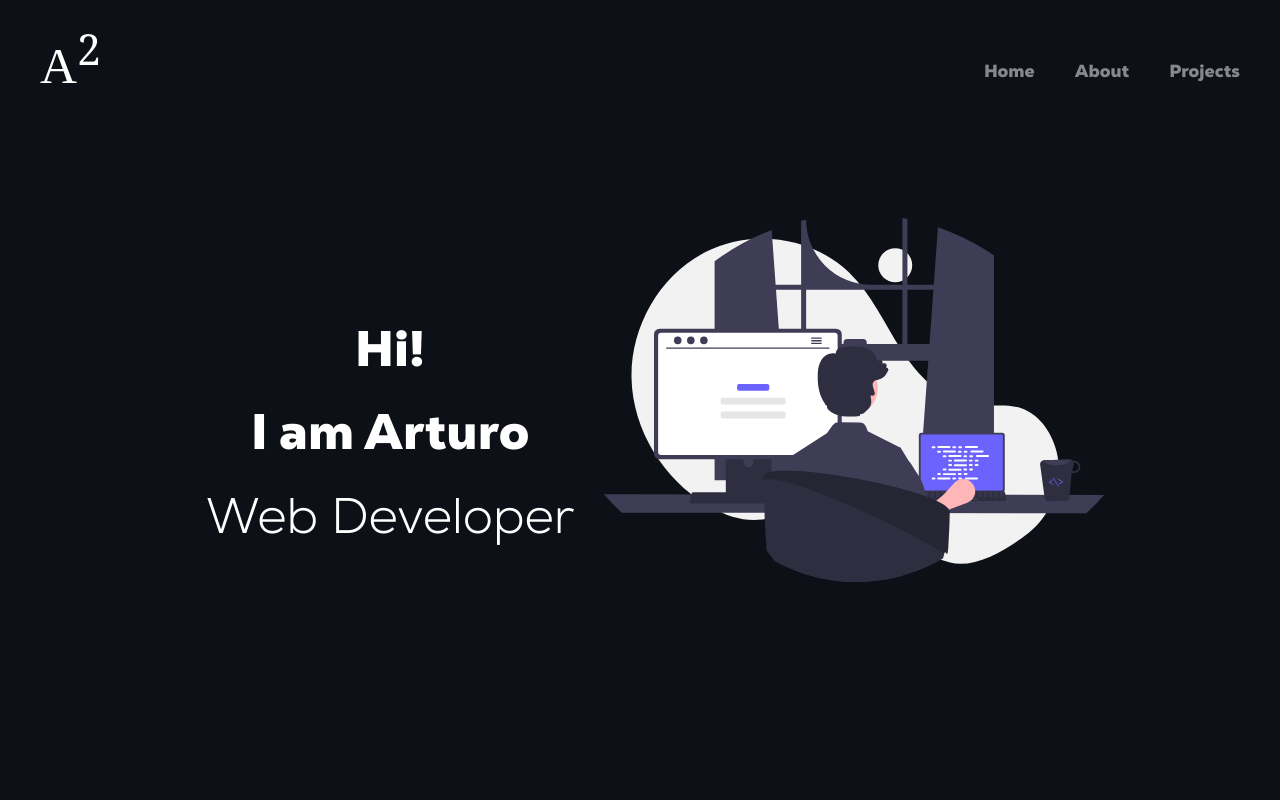
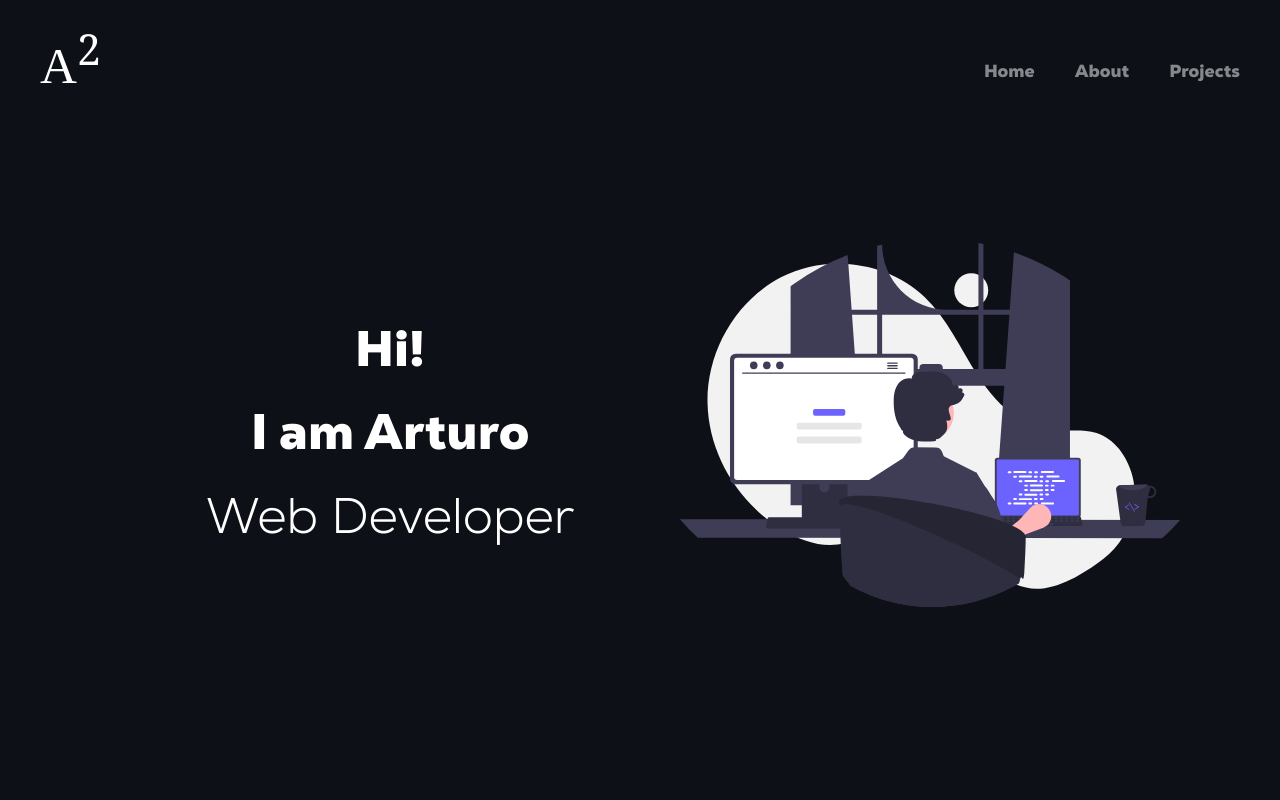
Before and after one commit to Houser97/Portfolio, a React (Create React App) app: page / in a window 1280 px wide. Shown: the top 800 px of the page. Built offline with nearby package versions, Linux system fonts and the light colour scheme.

Commit message:
Set grid and padding in main container

```diff
--- a/src/styles/Home.css
+++ b/src/styles/Home.css
@@ -1,12 +1,13 @@
 .Home{
     width: 100%;
     min-height: 100vh;
-    display: flex;
-    flex-flow: row;
+    display: grid;
+    grid-template-columns: minmax(400px, 1fr) minmax(300px, 500px);
     justify-content: center;
     align-items: center;
     overflow: hidden;
     position: relative;
+    padding: 0px 100px;
 }
 
 .home-subcontainer{
@@ -14,16 +15,16 @@
     justify-content: center;
     align-items: center;
     height: 100%;
-    height: 100vh;
-    padding: 0px 10px;
+    min-height: 100vh;
     padding-top: 80px; /*Valor que controla espacio por arriba de contenedor de presentación*/
     position: relative;
 }
 
 .svg-home{
-    width: 500px;
+    width: 100%;
     height: auto;
     left: 0px;
+    margin-top: 50px;
 }
 
 /*
```
